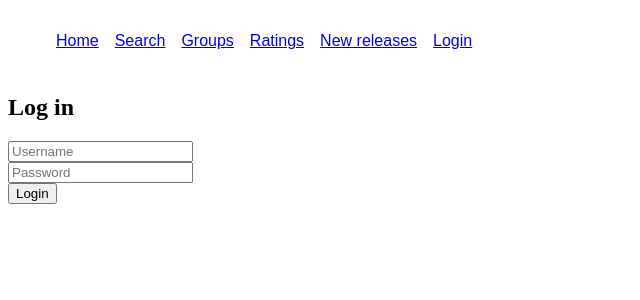
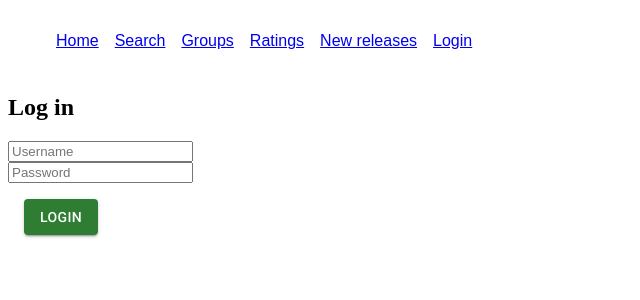
Before and after one commit to MeikaMorkula/Web-sovellusprojekti, a React (Create React App) app in the folder frontend/: page /login in a window 1280 px wide. Shown: the top 300 px of the page, without its empty margins (0-640 px from the left). Built offline with nearby package versions, Linux system fonts and the light colour scheme.

Commit message:
MUI-example btn

```diff
--- a/frontend/package.json
+++ b/frontend/package.json
@@ -3,6 +3,10 @@
   "version": "1.0.0",
   "private": true,
   "dependencies": {
+    "@emotion/react": "^11.14.0",
+    "@emotion/styled": "^11.14.1",
+    "@fontsource/roboto": "^5.2.9",
+    "@mui/material": "^7.3.5",
     "react": "^18.2.0",
     "react-dom": "^18.2.0",
     "react-router-dom": "^7.9.6",
--- /dev/null
+++ b/frontend/src/components/CustomButton.js
@@ -0,0 +1,7 @@
+import Button from '@mui/material/Button';
+
+export default function CustomButton({text, ...props}) {
+  return <Button variant="contained" {...props}
+  sx={{margin: 2}}
+  >{text}</Button>;
+}
--- a/frontend/src/index.js
+++ b/frontend/src/index.js
@@ -2,6 +2,12 @@ import React from "react";
 import ReactDOM from "react-dom/client";
 //import App from "./Search.jsx";
 import App from "./App.jsx";
+import '@fontsource/roboto/300.css';
+import '@fontsource/roboto/400.css';
+import '@fontsource/roboto/500.css';
+import '@fontsource/roboto/700.css';
+
+
 
 const root = ReactDOM.createRoot(document.getElementById("root"));
 root.render(
--- a/frontend/src/pages/LoginPage.jsx
+++ b/frontend/src/pages/LoginPage.jsx
@@ -1,9 +1,11 @@
 import { useState } from "react";
+import { Navigate, useNavigate } from "react-router-dom";
+import CustomButton from "../components/CustomButton.js";
 
 export default function LoginPage() {
   const [username, setUsername] = useState("");
   const [password, setPassword] = useState("");
-
+  const navigate = useNavigate();
   const handleLogin = async (e) => {
     e.preventDefault();
 
@@ -19,8 +21,11 @@ export default function LoginPage() {
 
     if (res.ok) {
       alert("Login successful");
+      //kun kirjautuminen onnistuu mennään kotisivulle
+      navigate("/home")
+
     } else {
-      alert("login failed. rwrong username or pw");
+      alert("login failed. wrong username or pwd");
     }
   };
 
@@ -43,7 +48,8 @@ export default function LoginPage() {
       />
       <br />
 
-      <button type="submit">Login</button>
+      <CustomButton text="LogIn" type="submit" color='success'></CustomButton>
+
     </form>
   );
 }
```
